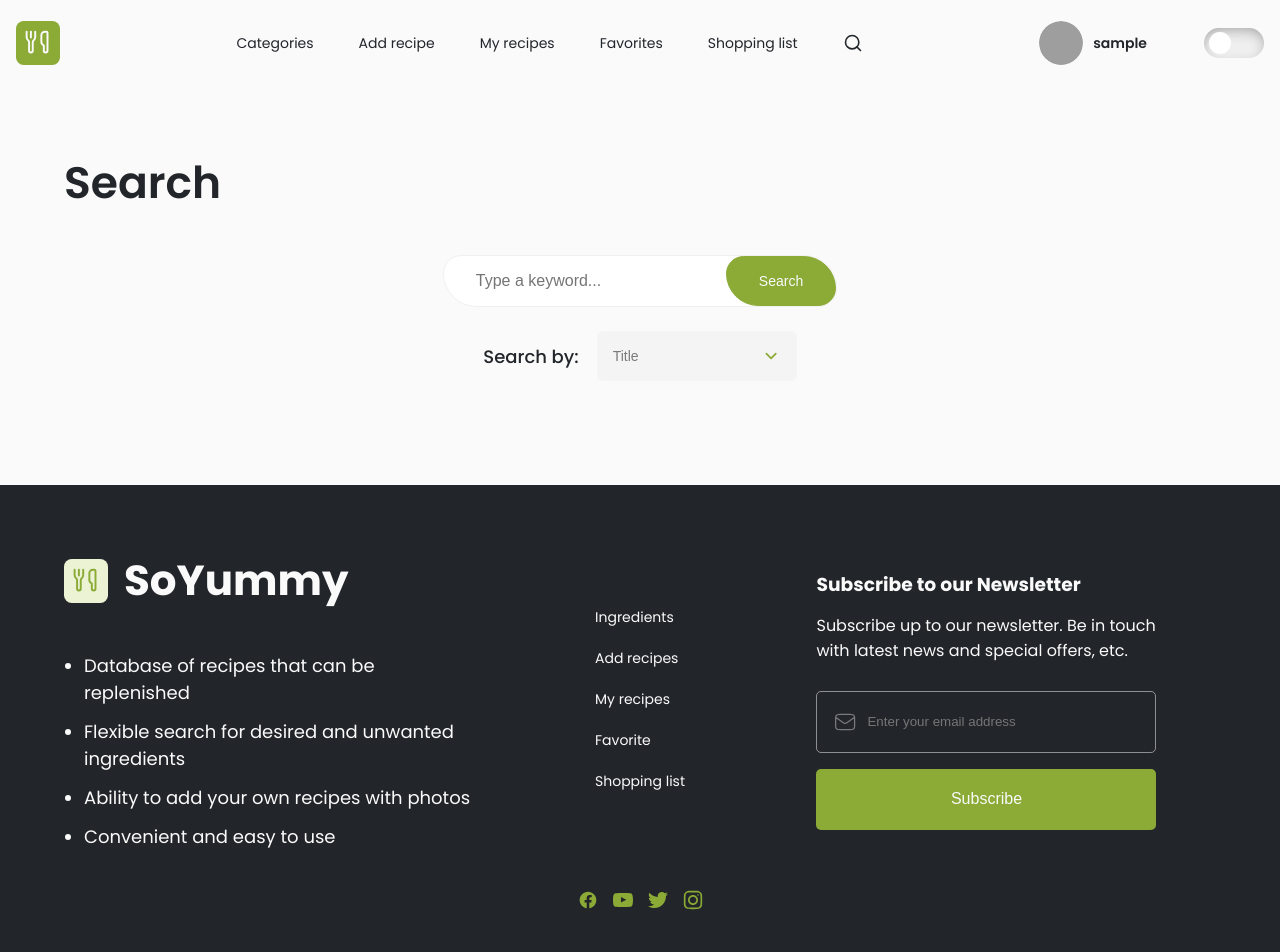
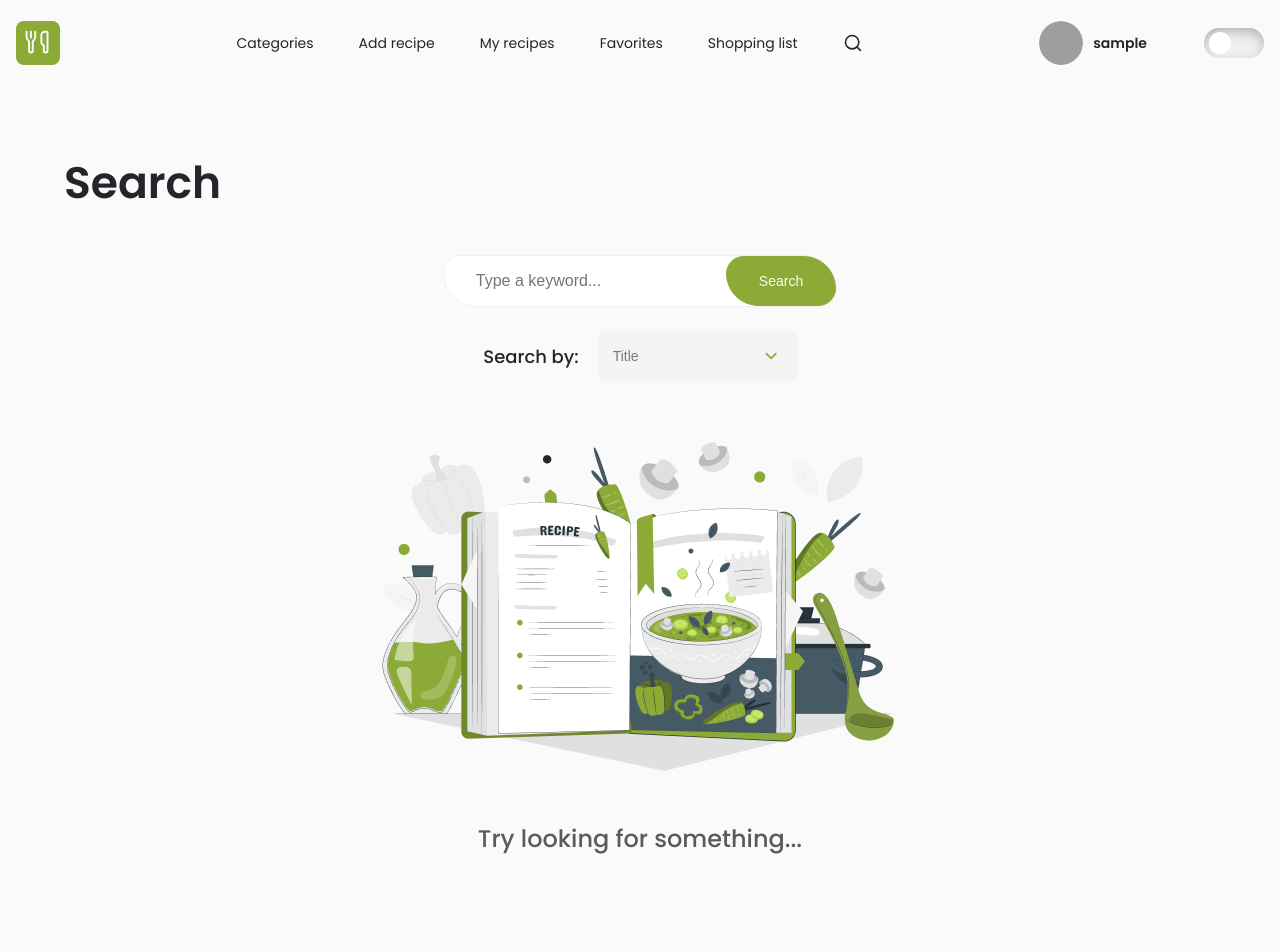
Before and after one commit to dag-szad/SoYummy, a Vue app in the folder frontend/: page /search in a window 1280 px wide. Shown: the top 952 px of the page. Built offline with nearby package versions, Linux system fonts and the light colour scheme; sample sign-in values are in the browser's storage.

Commit message:
feat: add empty search page option

```diff
--- a/frontend/src/components/pages/Search.vue
+++ b/frontend/src/components/pages/Search.vue
@@ -2,7 +2,7 @@
     <div class="search-page">
         <page-title title="Search" />
         <search-bar addon @recipes-fetched="handleRecipes" />
-        <div class="search-recipes">
+        <div class="search__recipes" v-if="recipes.length !== 0">
             <router-link
                 v-for="recipe in recipes"
                 :key="recipe._id"
@@ -16,6 +16,26 @@
                 />
                 <h3 class="recipe__title">{{ recipe.title }}</h3>
             </router-link>
+        </div>
+        <div v-else class="search__else">
+            <img
+                src="/src/assets/images/searchPage/search-mobile@1x.png"
+                alt="Login page image"
+                class="login__image"
+                :srcset="`
+                    /src/assets/images/searchPage/search-mobile@1x.png 250w,
+                    /src/assets/images/searchPage/search-mobile@2x.png 500w,
+                    /src/assets/images/searchPage/search-tablet@1x.png 450w,
+                    /src/assets/images/searchPage/search-tablet@2x.png 900w,
+                    /src/assets/images/searchPage/search-desktop@1x.png 550w,
+                    /src/assets/images/searchPage/search-desktop@2x.png 1100w
+                    `"
+                sizes="(max-width: 767px) 250px,
+                (min-width: 768px) and (max-width: 1099px) 450px,
+                (min-width: 1100px) 550px"
+            />
+            <p v-if="searchFailed">Try something else...</p>
+            <p v-else>Try looking for something...</p>
         </div>
     </div>
 </template>
@@ -32,9 +52,11 @@ interface Recipe {
 }
 
 const recipes = ref<Recipe[]>([])
+const searchFailed = ref<boolean>(false)
 
-function handleRecipes(data: any) {
+function handleRecipes(data: Recipe[]) {
     recipes.value = data
+    searchFailed.value = data.length === 0
 }
 </script>
 
@@ -43,9 +65,16 @@ function handleRecipes(data: any) {
     display: flex;
     flex-direction: column;
     gap: 40px;
+
+    padding-bottom: 75px;
+
+    @media (min-width: 768px) {
+        padding-bottom: 100px;
+    }
 }
 
-.search-recipes {
+.search {
+    &__recipes {
         display: grid;
         grid-template-columns: repeat(1, 1fr);
         grid-gap: 32px;
@@ -63,9 +92,27 @@ function handleRecipes(data: any) {
         }
     }
 
+    &__else {
+        display: flex;
+        flex-direction: column;
+        align-items: center;
+        gap: 24px;
+
+        font-size: 0.875rem;
+        font-weight: 500;
+        color: var(--main-txt-transparent);
+
+        transition: color 0.3s ease-in-out;
+
+        @media (min-width: 768px) {
+            gap: 32px;
+            font-size: 1.5rem;
+        }
+    }
+}
+
 .recipe {
     position: relative;
-    z-index: 1;
 
     max-width: 350px;
 
```
Lines whose indentation alone changed are shown as unchanged.
